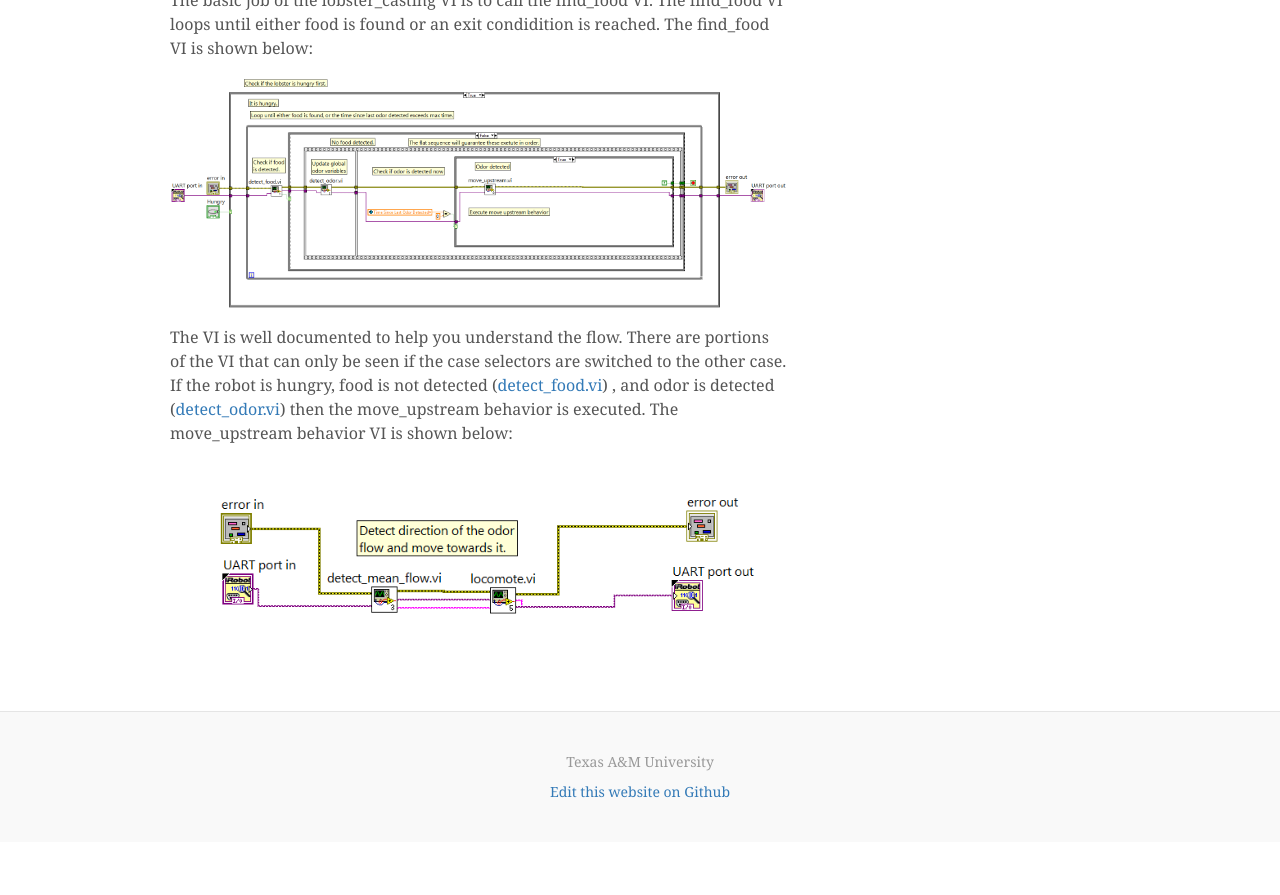
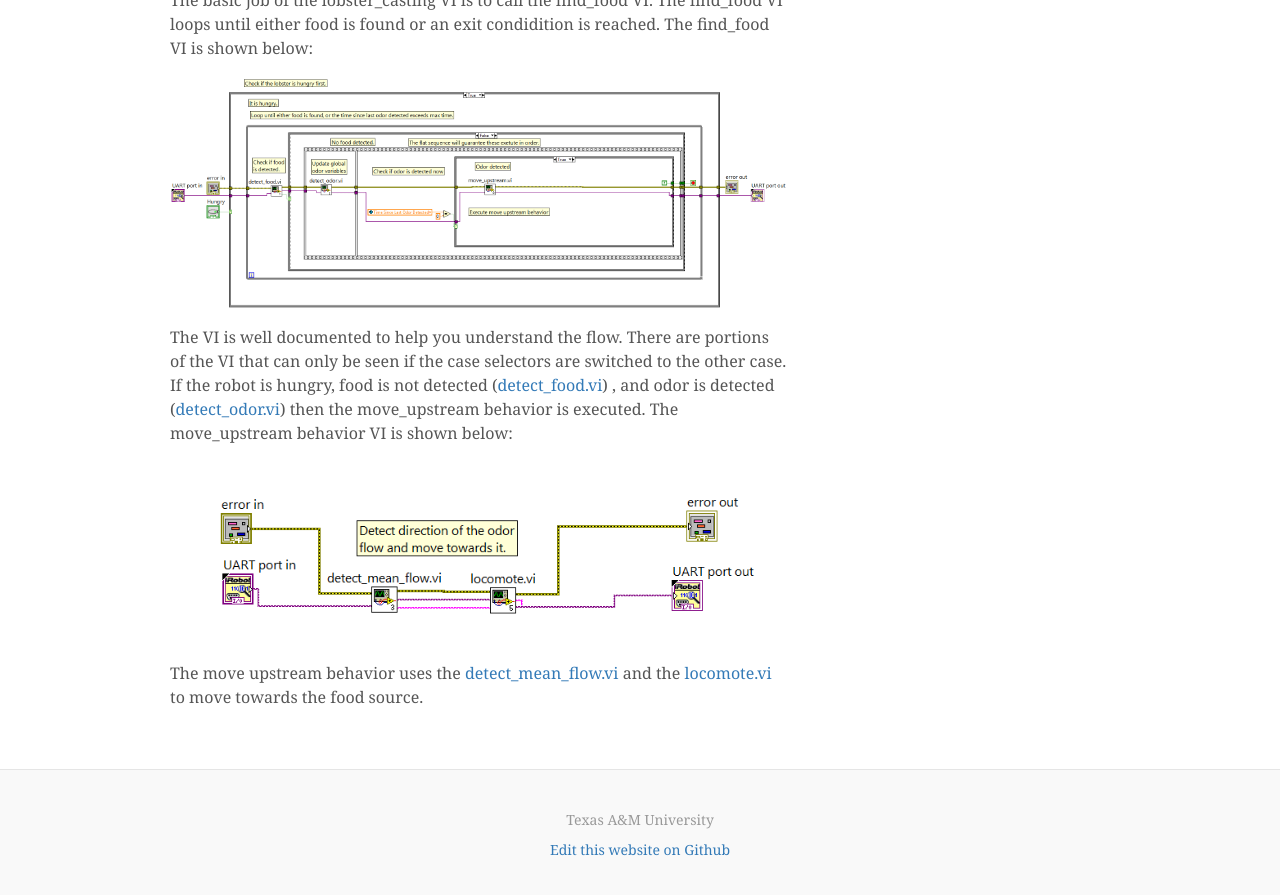
Before and after one commit to LabVIEW-Robotics/LabVIEW-Robotics.github.io, a Jekyll site: the page built from lobstercasting.html, in a window 1280 px wide and 900 px high, scrolled down 3988 px. Shown: the top 895 px of the window. Built offline with Jekyll 4.4.1, drawn with Linux system fonts in a browser that asks for light colours; nearby versions of some CDN libraries; Markdown is read by kramdown in place of the engine named in the settings; before the commit the page ends 4830 px from its top, so only the background shows below that.

Commit message:
detect mean and locomote

```diff
--- a/lobstercasting.html
+++ b/lobstercasting.html
@@ -165,3 +165,8 @@ VI is shown below:
 <p>
 <img src="/images/lobster-casting/move_upstream_vi.PNG" style="max-width:100%;"/>
 </p>
+<p>
+The move upstream behavior uses the
+<a href="/images/lobster-casting/detect_mean_flow_vi.PNG">detect_mean_flow.vi</a> and
+the <a href="/images/lobster-casting/locomote_vi.PNG">locomote.vi</a> to move towards the food source.
+</p>
```
